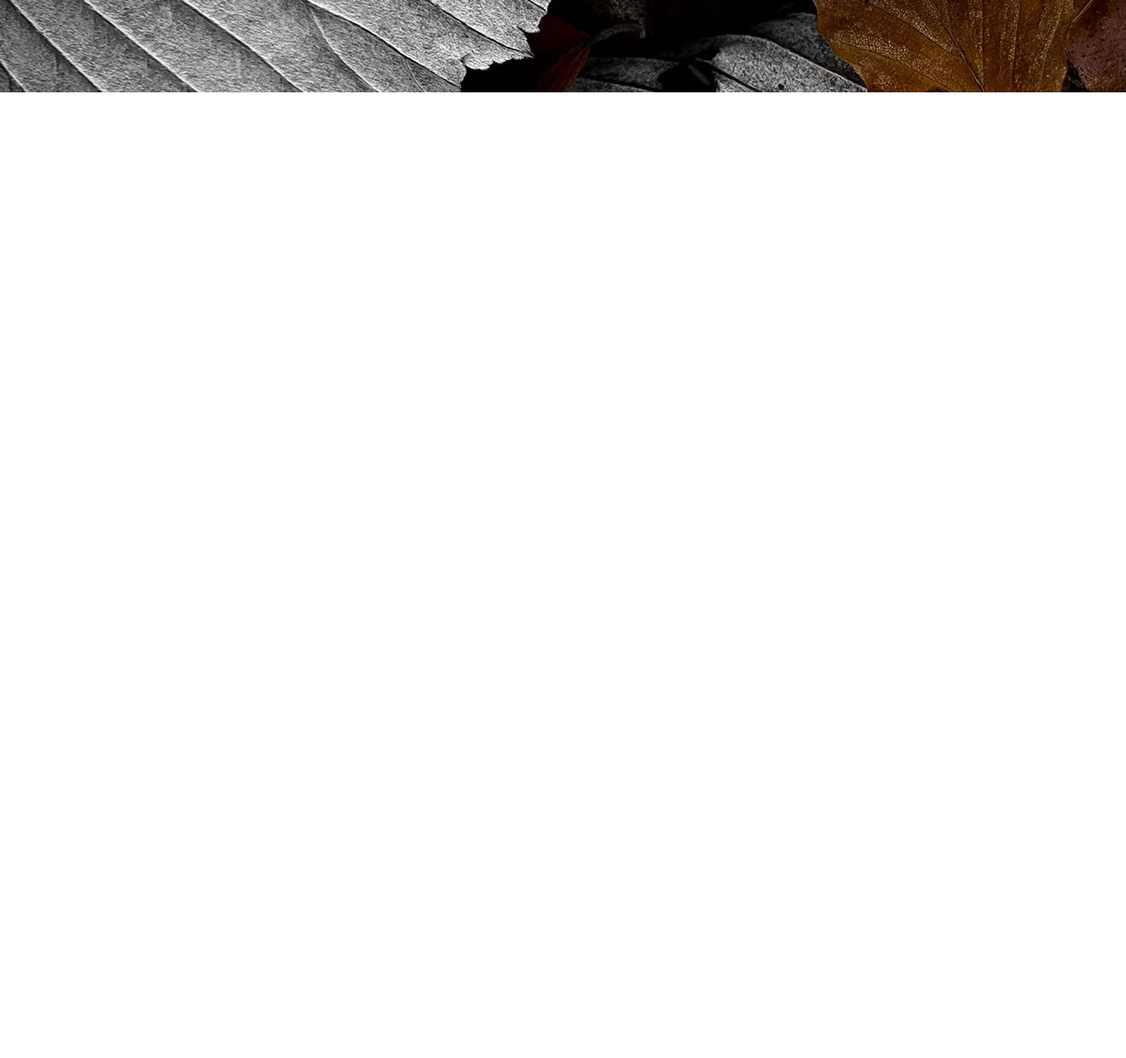
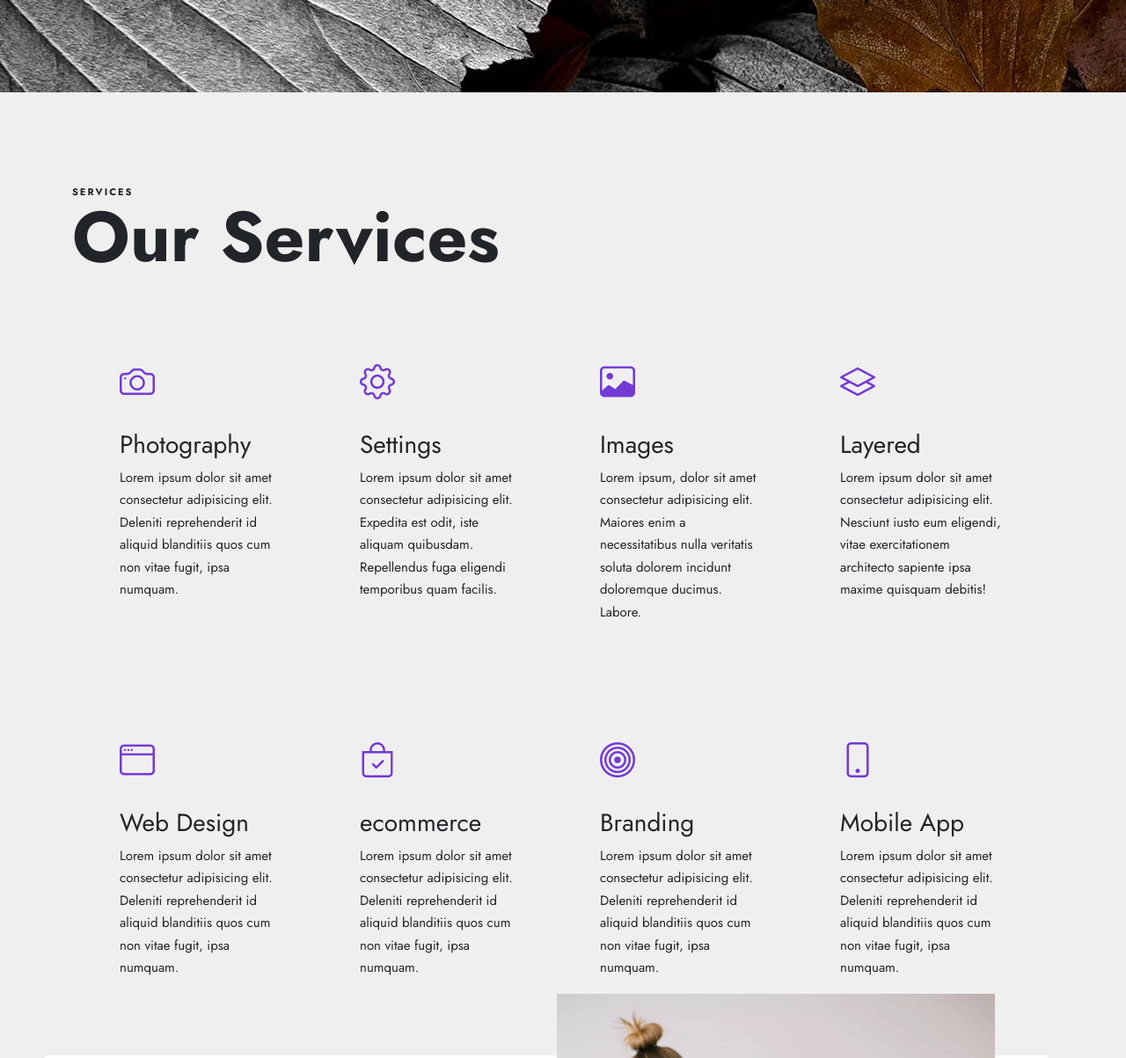
Before and after one commit to GaiusIsaac00x/action, a plain HTML site: page service.html in a window 1280 px wide. Shown: the part 500-1703 px from the top of the page at 88% size. Before the commit the page ends 800 px from the top, so only its background shows below. Drawn offline with nearby package versions, Linux system fonts and the light colour scheme.

Commit message:
fifth commit

```diff
--- a/service.html
+++ b/service.html
@@ -65,6 +65,107 @@
        </div>
     </div>
 </section>
+
+<section class="section2">
+  <div class="container">
+    <div class="row">
+      <div class="col-lg-6">
+        <span class="subheading fw-bold">SERVICES</span>
+        <h1 class="heading fw-bold">Our Services</h1>
+      </div>
+    </div>
+    <div class="row mt-5 px-4">
+      <div class="col-lg-3 _0col">
+        <div class="feature">
+          <i class="bi bi-camera"></i>
+        <h3 class="mt-4">Photography</h3>
+        <p>Lorem ipsum dolor sit amet consectetur adipisicing elit. Deleniti reprehenderit id aliquid blanditiis quos cum non vitae fugit, ipsa numquam.
+        </p>
+        </div>
+      </div>
+      <div class="col-lg-3 _0col">
+        <div class="feature">
+          <i class="bi bi-gear"></i>
+        <h3 class="mt-4">Settings</h3>
+        <p>Lorem ipsum dolor sit amet consectetur adipisicing elit. Expedita est odit, iste aliquam quibusdam. Repellendus fuga eligendi temporibus quam facilis.
+        </p>
+        </div>
+      </div>
+      <div class="col-lg-3 _0col">
+        <div class="feature">
+          <i class="bi bi-image"></i>
+        <h3 class="mt-4">Images</h3>
+        <p>Lorem ipsum, dolor sit amet consectetur adipisicing elit. Maiores enim a necessitatibus nulla veritatis soluta dolorem incidunt doloremque ducimus. Labore.
+        </p>
+        </div>
+      </div>
+      <div class="col-lg-3 _0col">
+        <div class="feature">
+          <i class="bi bi-layers"></i>
+        <h3 class="mt-4">Layered</h3>
+        <p>Lorem ipsum dolor sit amet consectetur adipisicing elit. Nesciunt iusto eum eligendi, vitae exercitationem architecto sapiente ipsa maxime quisquam debitis!
+        </p>
+        </div>
+      </div>
+      <div class="col-lg-3 _0col">
+        <div class="feature">
+          <i class="bi bi-window"></i>
+        <h3 class="mt-4">Web Design</h3>
+        <p>Lorem ipsum dolor sit amet consectetur adipisicing elit. Deleniti reprehenderit id aliquid blanditiis quos cum non vitae fugit, ipsa numquam.
+        </p>
+        </div>
+        </div>
+         <div class="col-lg-3 _0col">
+          <div class="feature">
+            <i class="bi bi-bag-check"></i>
+          <h3 class="mt-4">ecommerce</h3>
+          <p>Lorem ipsum dolor sit amet consectetur adipisicing elit. Deleniti reprehenderit id aliquid blanditiis quos cum non vitae fugit, ipsa numquam.
+          </p>
+          </div>
+         </div>
+          <div class="col-lg-3 _0col">
+            <div class="feature">
+              <i class="bi bi-bullseye"></i>
+            <h3 class="mt-4">Branding</h3>
+            <p>Lorem ipsum dolor sit amet consectetur adipisicing elit. Deleniti reprehenderit id aliquid blanditiis quos cum non vitae fugit, ipsa numquam.
+            </p>
+            </div>
+          </div>
+          <div class="col-lg-3 _0col">
+              <div class="feature">
+                <i class="bi bi-phone"></i>
+              <h3 class="mt-4">Mobile App</h3>
+              <p>Lorem ipsum dolor sit amet consectetur adipisicing elit. Deleniti reprehenderit id aliquid blanditiis quos cum non vitae fugit, ipsa numquam.
+              </p>
+              </div>
+          </div>
+    </div>
+  </div>
+  <div class="_0posi">
+    <div class="container">
+      <div class="row bg-white px-5">
+        <div class="col-lg-6 align-self-center">
+          <div class="text">
+            <span class="subheading text-uppercase">who we are</span>
+            <h2 class="heading">About Us</h2>
+            <p class="mt-3 ">Lorem ipsum dolor sit, amet, consectetur adipisicing elit. Inventore velit dolores possimus, et aliquam aliquid quibusdam, magnam hic recusandae, voluptatibus nihil architecto quo optio fuga, doloribus soluta eius qui voluptatum?</p>
+            <p>Quibusdam, hic. Corporis nisi, non nam totam velit accusantium maxime, nulla tenetur iure quia ipsum ullam tempora, fugit culpa architecto, esse sequi! Cumque deserunt, delectus doloremque sapiente repellat non sunt.</p>
+            <p>
+              <button class="btn btn-light mt-3">Get Started</button>
+            </p>
+          </div>
+        </div>
+        <div class="col-lg-6 position-relative">
+          <div class="_0posi2">
+          <img src="./assets/images/image_big_2.jpg.webp" alt="img" class="img-fluid">
+        </div>
+        </div>
+      </div>
+    </div>
+  </div>
+</section>
+
+
 <script src="https://unpkg.com/aos@2.3.1/dist/aos.js"></script>
 <script src="https://cdn.jsdelivr.net/npm/bootstrap@5.0.2/dist/js/bootstrap.bundle.min.js" integrity="sha384-MrcW6ZMFYlzcLA8Nl+NtUVF0sA7MsXsP1UyJoMp4YLEuNSfAP+JcXn/tWtIaxVXM" crossorigin="anonymous"></script>
 <script>
```
Also changed, not shown: about.html (+1 -0 lines), assets/css/style.css (line endings or trailing spaces).
